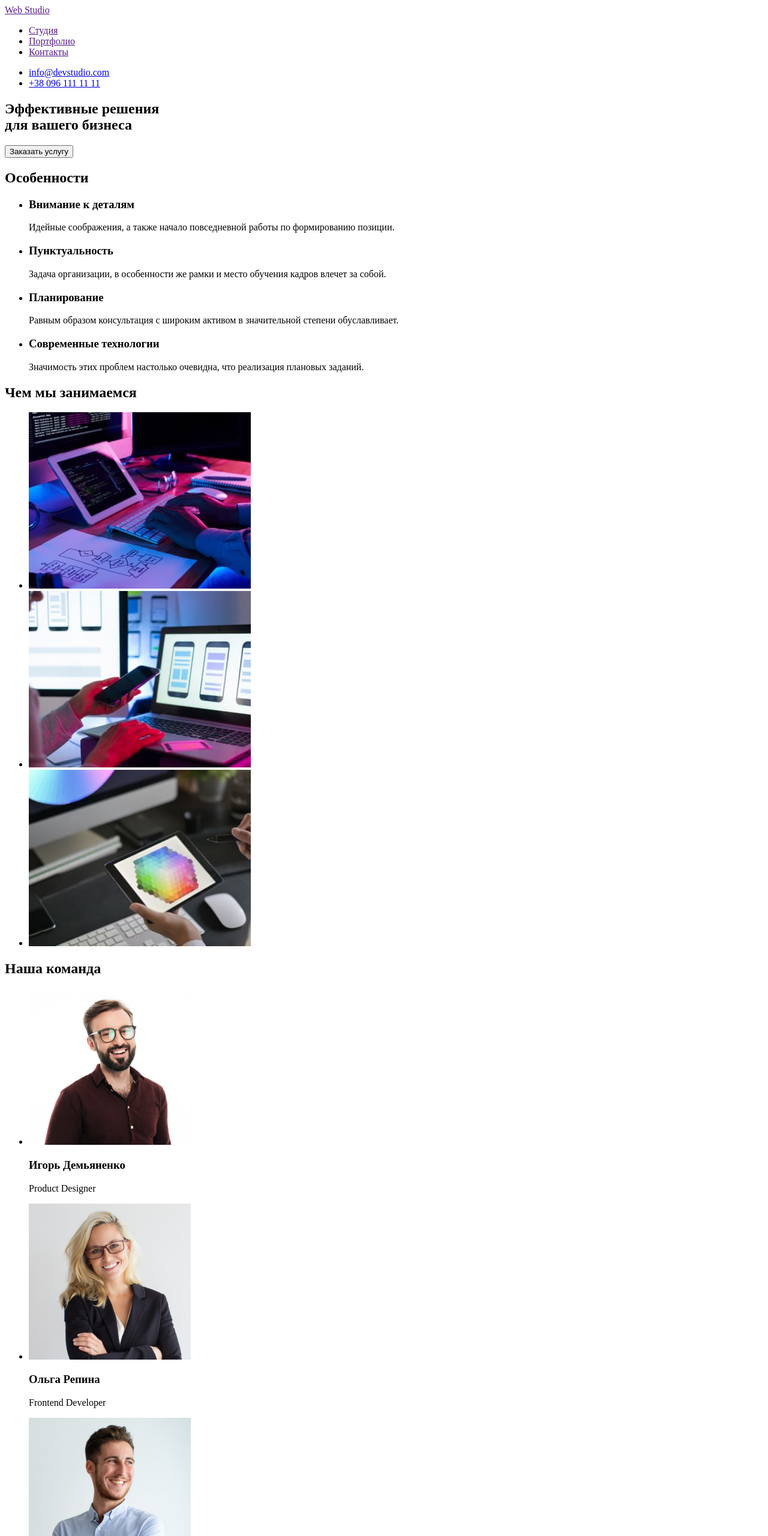
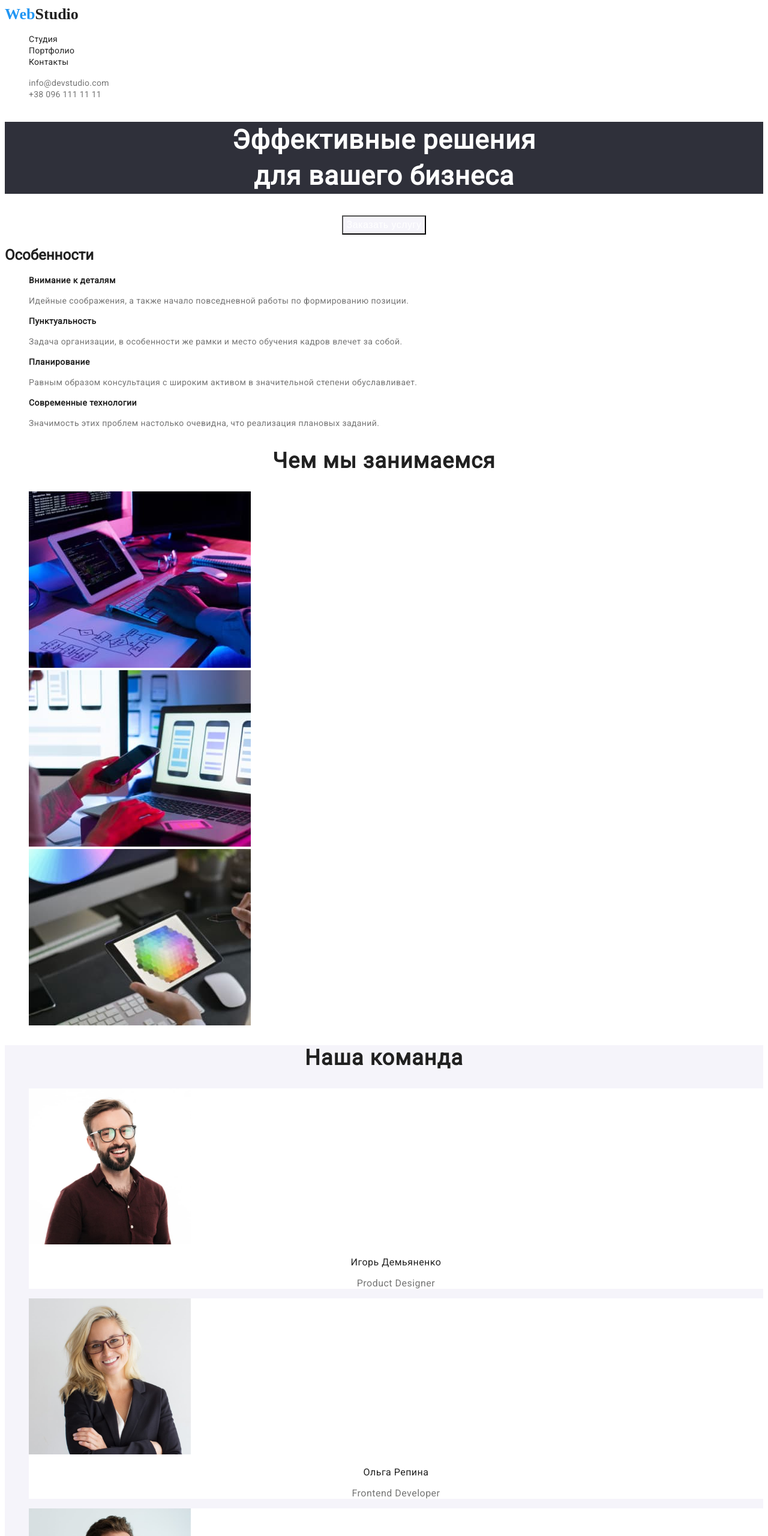
Before and after one commit to NataliaMalynovska/goit-markup-hw-02, a plain HTML site: page index.html in a window 1280 px wide. Shown: the top 2560 px of the page at 60% size. Drawn offline with Linux system fonts and the light colour scheme.

Commit message:
добавлены шрифты и цвет

```diff
--- /dev/null
+++ b/css/styles.css
@@ -0,0 +1,181 @@
+:root {
+  --primary-text-color: #757575;
+  --accent-color: #2196f3;
+  --hero-text-color: #ffffff;
+}
+body {
+  background: #ffffff;
+  color: #212121;
+  font-family: Roboto;
+  font-style: normal;
+}
+
+/*цвет фона темный #2F303A */
+/*цвет фона светлый #F5F4FA */
+
+ul {
+  list-style: none;
+}
+
+/* Хедер */
+
+.logo {
+  color: var(--accent-color);
+  font-family: Raleway;
+  font-style: normal;
+  font-weight: bold;
+  font-size: 26px;
+  line-height: 31px;
+  text-decoration: none;
+}
+.logo-color-1 {
+  color: #212121;
+}
+.logo-color-2 {
+  color: #ffffff;
+}
+.nav-link {
+  color: #212121;
+  font-size: 14px;
+  font-weight: 500;
+  line-height: 16px;
+  letter-spacing: 0.02em;
+  text-align: left;
+  text-decoration: none;
+}
+.adress-link {
+  color: var(--primary-text-color);
+  font-size: 14px;
+  font-weight: 500;
+  line-height: 16px;
+  letter-spacing: 0.02em;
+  text-align: left;
+  text-decoration: none;
+}
+.adress-link:hover,
+.adress-link:focus,
+.nav-link:hover,
+.nav-link:focus {
+  color: var(--accent-color);
+}
+
+/* Секция герой */
+.hero {
+  color: var(--hero-text-color);
+  font-style: normal;
+  letter-spacing: 0.06em;
+  text-align: center;
+}
+.hero-title {
+  background: #2f303a;
+  font-size: 44px;
+  font-weight: 900;
+  line-height: 60px;
+  text-align: center;
+}
+.hero-button {
+  background: var(--accent-color);
+  color: var(--hero-text-color);
+  font-size: 16px;
+  font-weight: 700;
+  line-height: 30px;
+}
+/* Секция особенности */
+.features-title {
+  font-size: 14px;
+  font-weight: 700;
+  line-height: 16px;
+  letter-spacing: 0.03em;
+  text-align: left;
+}
+.features-text {
+  color: var(--primary-text-color);
+  font-size: 14px;
+  font-weight: 400;
+  line-height: 24px;
+  letter-spacing: 0.03em;
+  text-align: left;
+}
+/* Секция "Чем мы занимаемся" */
+.work-title,
+.team {
+  font-size: 36px;
+  font-weight: 700;
+  line-height: 42px;
+  letter-spacing: 0.03em;
+  text-align: center;
+}
+/* Секция "Наша команда" */
+.section-team {
+  background: #f5f4fa;
+}
+.team-item {
+  background: #ffffff;
+}
+.team-title {
+  font-size: 16px;
+  font-weight: 500;
+  line-height: 19px;
+  letter-spacing: 0.03em;
+  text-align: center;
+}
+.team-profession {
+  color: var(--primary-text-color);
+  font-size: 16px;
+  font-weight: 400;
+  line-height: 19px;
+  letter-spacing: 0.03em;
+  text-align: center;
+}
+/* Футер */
+.footer {
+  background: #2f303a;
+}
+.footer-adr {
+  font-style: normal;
+  font-size: 14px;
+  font-weight: 400;
+  line-height: 24px;
+  letter-spacing: 0.03em;
+  text-align: left;
+  color: #ffffff;
+  text-decoration: none;
+}
+.footer-mail-tel {
+  font-style: normal;
+  font-size: 14px;
+  line-height: 24px;
+  letter-spacing: 0.03em;
+  color: rgba(255, 255, 255, 0.6);
+  text-decoration: none;
+}
+/* Портфолио */
+.button {
+}
+[type] {
+  font-size: 16px;
+  font-weight: 500;
+  line-height: 26px;
+  letter-spacing: 0.03em;
+  text-align: center;
+  background: #f5f4fa;
+}
+[type]:active,
+[type]:hover {
+  color: #ffffff;
+  background-color: var(--accent-color);
+}
+.portfolio-title {
+  font-size: 18px;
+  font-weight: 700;
+  line-height: 36px;
+  letter-spacing: 0.06em;
+  text-align: left;
+}
+.portfolio-text {
+  font-size: 16px;
+  font-weight: 400;
+  line-height: 30px;
+  letter-spacing: 0.03em;
+  text-align: left;
+  color: var(--primary-text-color);
--- a/index.html
+++ b/index.html
@@ -5,55 +5,58 @@
     <meta http-equiv="X-UA-Compatible" content="IE=edge">
     <meta name="viewport" content="width=device-width, initial-scale=1.0">
     <title>Главная</title>
-    <link rel="stylesheet" href="style.css">
+    <link rel="stylesheet" href="./css/styles.css">
+    <link rel="preconnect" href="https://fonts.googleapis.com">
+    <link rel="preconnect" href="https://fonts.gstatic.com" crossorigin>
+    <link href="https://fonts.googleapis.com/css2?family=Roboto&display=swap" rel="stylesheet">
 </head>
 <body>
 <!--Шапка сайта-->
-    <header>
-    <nav>
-        <a href="">Web Studio</a>
+    <header class="header">
+    <nav class="section-nav">
+        <a class="logo" href="./index.html">Web<span class="logo-color-1">Studio</span> </a>
         <ul>
-            <li> <a href="">Студия</a></li>
-            <li> <a href="">Портфолио</a></li>
-            <li> <a href="">Контакты</a></li>
+            <li> <a class="nav-link" href="./index.html">Студия</a></li>
+            <li> <a class="nav-link" href="./portfolio.html">Портфолио</a></li>
+            <li> <a class="nav-link" href="">Контакты</a></li>
         </ul>
     </nav>
         <ul>
-            <li><a href="mailto:info@devstudio.com">info@devstudio.com</a></li>
-            <li><a href="tel:+380961111111">+38 096 111 11 11</a></li>
+            <li><a class="adress-link" href="mailto:info@devstudio.com">info@devstudio.com</a></li>
+            <li><a class="adress-link"href="tel:+380961111111">+38 096 111 11 11</a></li>
         </ul>
     </header>
     <main>
 <!--Герой-->
-        <section>
-            <h1>Эффективные решения <br> для вашего бизнеса</h1>
-            <button type="button">Заказать услугу</button>
+        <section class="hero">
+            <h1 class="hero-title">Эффективные решения <br> для вашего бизнеса</h1>
+            <button class="hero-button" type="button">Заказать услугу</button>
             </section>
 <!--Наши особенности-->
-    <section>
+    <section class="features">
         <h2>Особенности</h2>
             <ul>
                 <li>
-                    <h3>Внимание к деталям</h3>
-                    <p>Идейные соображения, а также начало повседневной работы по формированию позиции.</p>
+                    <h3 class="features-title">Внимание к деталям</h3>
+                    <p class="features-text">Идейные соображения, а также начало повседневной работы по формированию позиции.</p>
                 </li>
                 <li>
-                    <h3>Пунктуальность</h3>
-                    <p>Задача организации, в особенности же рамки и место обучения кадров влечет за собой.</p>
+                    <h3 class="features-title">Пунктуальность</h3>
+                    <p class="features-text">Задача организации, в особенности же рамки и место обучения кадров влечет за собой.</p>
                 </li>
                 <li>
-                    <h3>Планирование</h3>
-                    <p>Равным образом консультация с широким активом в значительной степени обуславливает.</p>
+                    <h3 class="features-title">Планирование</h3>
+                    <p class="features-text">Равным образом консультация с широким активом в значительной степени обуславливает.</p>
                 </li>
                 <li>
-                    <h3>Современные технологии</h3>
-                    <p>Значимость этих проблем настолько очевидна, что реализация плановых заданий.</p>
+                    <h3 class="features-title">Современные технологии</h3>
+                    <p class="features-text">Значимость этих проблем настолько очевидна, что реализация плановых заданий.</p>
                 </li>
             </ul>
         </section>
 <!--Чем мы занимаемся-->
         <section>
-            <h2>Чем мы занимаемся</h2>
+            <h2 class="work-title">Чем мы занимаемся</h2>
             <ul>
                 <li><img src="./images/img1.jpg" alt="чеовек работает с компьютером и планшетом" width="370" ></li>
                 <li><img src="./images/img2.jpg" alt="человек работает с ноутбуком и смартфоном" width="370" ></li>
@@ -61,39 +64,40 @@
             </ul>
         </section>
 <!--Наша команда-->
-        <section>
-            <h2>Наша команда</h2>
+        <section class="section-team">
+            <h2 class="team">Наша команда</h2>
                 <ul>
-                    <li>
+                    <li class="team-item">
                 <img src="./images/img4.jpg" alt="фото Игорь Демьяненко" width="270">
-                <h3>Игорь Демьяненко</h3>
-                <p lang="en">Product Designer</p>
+                <h3 class="team-title">Игорь Демьяненко</h3>
+                <p class="team-profession" lang="en" >Product Designer</p>
                     </li>
-                    <li>
+                    <li class="team-item">
                 <img src="./images/img5.jpg" alt="фото Ольга Репина" width="270">
-                <h3>Ольга Репина</h3>
-                <p lang="en">Frontend Developer</p>
+                <h3 class="team-title">Ольга Репина</h3>
+                <p  class="team-profession"lang="en">Frontend Developer</p>
                     </li>
-                    <li>
+                    <li class="team-item">
                 <img src="./images/img6.jpg" alt="фото Николай Тарасов" width="270">
-                <h3>Николай Тарасов</h3>
-                <p lang="en">Marketing </p>
+                <h3 class="team-title">Николай Тарасов</h3>
+                <p  class="team-profession" lang="en">Marketing </p>
                     </li>
-                    <li>
+                    <li class="team-item">
                 <img src="./images/img7.jpg" alt="фото Михаил Ермаков" width="270">
-                <h3>Михаил Ермаков</h3>
-                <p lang="en">UI Designer</p>
+                <h3 class="team-title">Михаил Ермаков</h3>
+                <p class="team-profession" lang="en" >UI Designer</p>
                     </li>
                 </ul>
         </section>
     </main>
 <!--Футер-->
-    <footer>
-        <address>
+    <footer class="footer">
+        <a class="logo" href="./index.html">Web<span class="logo-color-2">Studio</span> </a>
+        <address class="">
             <ul>
-                <li><a href="https://goo.gl/maps/tiUqrvg8PTp8PGdr9" target="_blank">г. Киев, пр-т Леси Украинки, 26</a></li>
-                <li><a href="mailto:info@example.com ">info@devstudio.com</a></li>
-                <li><a href="tel:+380991111111">tel:+38 099 111 11 11</a></li>
+                <li><a class="footer-adr" href="https://goo.gl/maps/tiUqrvg8PTp8PGdr9" target="_blank">г. Киев, пр-т Леси Украинки, 26</a></li>
+                <li><a class="footer-mail-tel" href="mailto:info@example.com ">info@devstudio.com</a></li>
+                <li><a class="footer-mail-tel" href="tel:+380991111111">tel:+38 099 111 11 11</a></li>
             </ul>
         </address>
     </footer>
```
Also changed, not shown: portfolio.html (added, +106 -0 lines), images/portfolio-basketball.jpg (added), images/portfolio-book.jpg (added), images/portfolio-boxes.jpg (added), images/portfolio-headphones.jpg (added), images/portfolio-labeltag.jpg (added), images/portfolio-laptop-hands.jpg (added), images/portfolio-notebook.jpg (added), images/portfolio-screen.jpg (added), images/portfolio-seafood.jpg (added), images/Главная.jpg (deleted).
